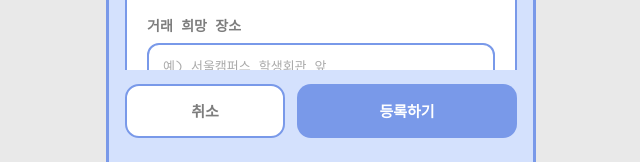
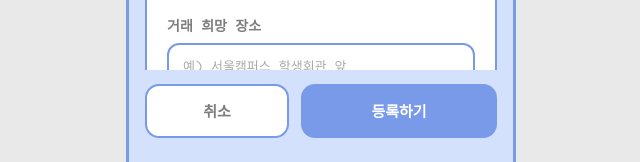
Before and after one commit to siyeonlim0128-netizen/mini-project, a React (Create React App) app in the folder mini-project/: page /posts/create in a window 1280 px wide. Shown: the part 638-800 px from the top of the page, without its empty margins (319-959 px from the left). Built offline with nearby package versions, Linux system fonts and the light colour scheme; no server answers; a web font is replaced by a local one.

Commit message:
Match post create mobile width

```diff
--- a/mini-project/src/pages/PostCreatePage.module.css
+++ b/mini-project/src/pages/PostCreatePage.module.css
@@ -1,5 +1,6 @@
 .container {
-  max-width: 430px;
+  width: 100%;
+  max-width: 390px;
   margin: 0 auto;
   min-height: 100vh;
   background-color: #D4E1FD;
@@ -218,7 +219,7 @@
   left: 50%;
   transform: translateX(-50%);
   width: 100%;
-  max-width: 430px;
+  max-width: 390px;
   display: flex;
   gap: 12px;
   padding: 14px 16px 24px;
@@ -263,7 +264,8 @@
 }
 
 .successContainer {
-  max-width: 430px;
+  width: 100%;
+  max-width: 390px;
   margin: 0 auto;
   min-height: 100vh;
   background-color: #D4E1FD;
@@ -274,6 +276,7 @@
   justify-content: center;
   font-family: 'Intel One Mono', monospace;
   padding: 30px;
+  box-sizing: border-box;
 }
 
 .successCard {
@@ -332,7 +335,8 @@
 }
 
 .contactModal {
-  max-width: 430px;
+  width: 100%;
+  max-width: 390px;
   margin: 0 auto;
   min-height: 100vh;
   background: #D4E1FD;
@@ -343,6 +347,7 @@
   justify-content: center;
   font-family: 'Intel One Mono', monospace;
   padding: 20px;
+  box-sizing: border-box;
 }
 
 .contactModalContent {
@@ -469,7 +474,7 @@
   color: #7999E9;
 }
 
-@media (max-width: 430px) {
+@media (max-width: 390px) {
   .container {
     border-left: none;
     border-right: none;
```
